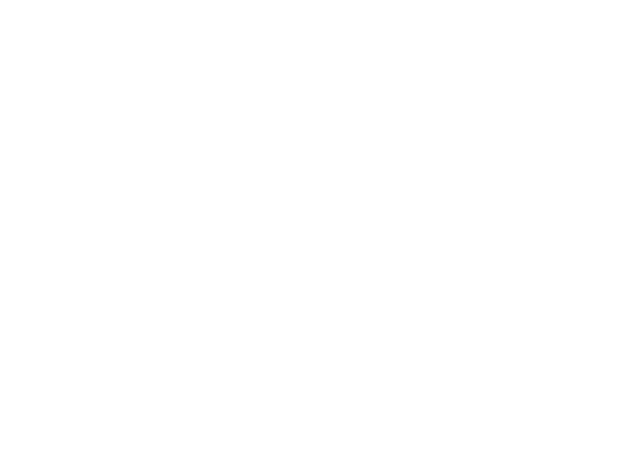
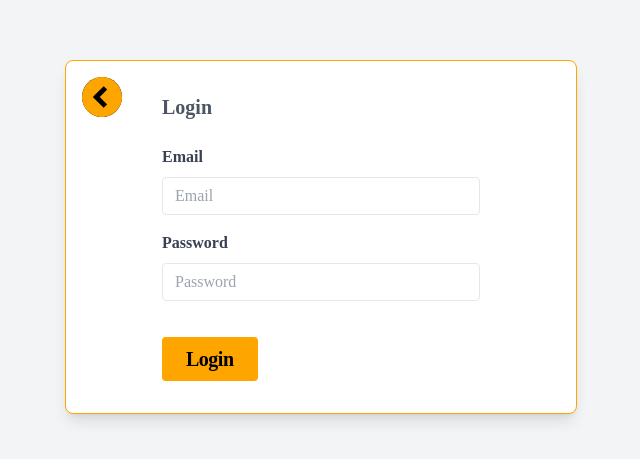
Before and after one commit to mndacium/candle-supplies-manager, a Next.js app: page /login in a window 1280 px wide. Shown: the part 163-622 px from the top of the page, without its empty margins (319-959 px from the left). Built offline with nearby package versions, Linux system fonts and the light colour scheme.

Commit message:
Created login page with auth and validation

```diff
--- a/src/components/DonateButton.tsx
+++ /dev/null
@@ -1,8 +0,0 @@
-export interface IDonateButton {
-  }
-
-  const DonateButton: React.FC<IDonateButton> = () => {
-    return <></>;
-  };
-
-  export default DonateButton;
--- a/src/components/Header.tsx
+++ b/src/components/Header.tsx
@@ -84,7 +84,7 @@ const Header: React.FC<IHeader> = () => {
                   <div className="z-1 relative"> Замовити свічки</div>
                 </Link>
               </li>
-              <li className="nav-item">
+              <li className="nav-item lg:hidden">
                 <Link
                   href="/donate"
                   className="px-3 py-4 flex relative uppercase font-bold leading-snug hover:opacity-75 lg:button-animation"
--- a/src/components/Layout.tsx
+++ b/src/components/Layout.tsx
@@ -1,6 +1,6 @@
 import Header from "./Header";
 import Footer from "./Footer";
-import DonateButton from "./DonateButton";
+
 
 export interface ILayout {
   children: React.ReactNode;
--- a/src/components/LoginButton.tsx
+++ /dev/null
@@ -1,16 +0,0 @@
-
-export interface ILoginButton {
-
-
-  }
-
-  const LoginButton: React.FC<ILoginButton> = () => {
-
-
-    return (
-       <h1>log</h1>
-
-    );
-  };
-
-  export default LoginButton;
--- /dev/null
+++ b/src/components/LoginForm.tsx
@@ -0,0 +1,125 @@
+import { FormEventHandler, useState } from "react";
+import Link from "next/link";
+import { signInWithEmailAndPassword, getAuth } from "firebase/auth";
+import { initFirebase } from "@/firebase/config";
+import { useRouter } from "next/navigation";
+import { FirebaseError } from "firebase/app";
+
+interface LoginFormProps {}
+
+const LoginForm: React.FC<LoginFormProps> = () => {
+  const [email, setEmail] = useState("");
+  const [password, setPassword] = useState("");
+  const [error, setError] = useState<string|null>(null);
+  initFirebase();
+  const auth = getAuth();
+  const handleSubmit: FormEventHandler<HTMLFormElement> = async (event) => {
+    event.preventDefault();
+    try {
+      const userCredential = await signInWithEmailAndPassword(
+        auth,
+        email,
+        password
+      );
+      setError(null);
+      // Login successful, redirect to news page
+      router.push("/news");
+    } catch (error) {
+      switch ((error as FirebaseError).code) {
+        case "auth/wrong-password":
+          setError("Invalid email or password");
+          break;
+        case "auth/user-not-found":
+          setError("User not found");
+          break;
+        default:
+          setError("An error occurred. Please try again later.");
+      }
+
+
+      // Display error message to user
+    }
+  };
+  const router = useRouter();
+
+  return (
+    <form
+      onSubmit={handleSubmit}
+      className="w-full max-w-lg px-24 py-8 bg-white rounded-lg shadow-lg relative border-[1px] border-phOrange"
+    >
+      <h2 className="text-xl font-bold mb-6">Login</h2>
+      <Link
+        href="/news"
+        className="absolute top-0 left-0 m-4 text-gray-700 hover:text-gray-900"
+      >
+        <div className="absolute top-0 left-0 bg-black rounded-full">
+          <svg
+            fill="#FFA500"
+            height="40px"
+            width="40px"
+            version="1.1"
+            id="Capa_1"
+            xmlns="http://www.w3.org/2000/svg"
+            viewBox="0 0 490 490"
+          >
+            <g>
+              <path d="M245,0C109.7,0,0,109.7,0,245s109.7,245,245,245s245-109.7,245-245S380.3,0,245,0z M308.2,335.5l-42.7,42.7L175,287.7 L132.3,245l42.7-42.7l90.5-90.5l42.7,42.7L217.8,245L308.2,335.5z" />
+            </g>
+          </svg>
+        </div>
+      </Link>
+      {error && (
+        <div className="w-full bg-orange-100 border-l-4 border-phOrange text-orange-700 p-4 mb-4 relative " role="alert">
+        <div className="w-[75%]">{error}</div>
+        <button className="absolute top-0 bottom-0 right-2" onClick={() => setError(null)}>
+              <svg className="h-6 w-6" xmlns="http://www.w3.org/2000/svg" fill="none" viewBox="0 0 24 24" stroke="currentColor" aria-hidden="true">
+                <path stroke-linecap="round" stroke-linejoin="round" stroke-width="2" d="M6 18L18 6M6 6l12 12" />
+              </svg>
+        </button>
+      </div>
+      )}
+
+      <div className="mb-4">
+        <label className="block text-gray-700 font-bold mb-2" htmlFor="email">
+          Email
+        </label>
+        <input
+          className="appearance-none border rounded w-full py-2 px-3 text-gray-700 leading-tight focus:outline-none focus:shadow-outline hover:border-[1px] hover:border-phOrange focus:border-[1px] focus:border-phOrange"
+          id="email"
+          type="email"
+          placeholder="Email"
+          value={email}
+          onChange={(e) => setEmail(e.target.value)}
+          required
+        />
+      </div>
+      <div className="mb-6">
+        <label
+          className="block text-gray-700 font-bold mb-2"
+          htmlFor="password"
+        >
+          Password
+        </label>
+        <input
+          className="appearance-none border rounded w-full py-2 px-3 text-gray-700 mb-3 leading-tight focus:outline-none focus:shadow-outline  hover:border-[1px] hover:border-phOrange focus:border-[1px] focus:border-phOrange"
+          id="password"
+          type="password"
+          placeholder="Password"
+          value={password}
+          onChange={(e) => setPassword(e.target.value)}
+          required
+        />
+      </div>
+      <div className="flex items-center justify-between">
+        <button
+          className="bg-phOrange transition ease-in-out hover:-translate-y-1 hover:scale-110  duration-200  leading-none tracking-tight text-xl font-bold py-3 px-6 rounded "
+          type="submit"
+        >
+          Login
+        </button>
+      </div>
+    </form>
+  );
+};
+
+export default LoginForm;
--- a/src/components/Slider.tsx
+++ b/src/components/Slider.tsx
@@ -22,7 +22,7 @@ const Carousel: React.FC<ICarousel> = ({ slides }) => {
   };
 
   return (
-    <div className="container h-[40vh] w-[100%] xl:w-[70%] m-auto relative ">
+    <div className="container h-[60vh] w-[100%] xl:w-[70%] m-auto relative ">
       <div
         style={{ backgroundImage: `url(${slides[currIndex]})` }}
         className="w-full h-full bg-center  bg-cover bg-no-repeat"
--- a/src/pages/candles.tsx
+++ b/src/pages/candles.tsx
@@ -11,6 +11,7 @@ const inter = Inter({ subsets: ["latin"] });
 export default function Home() {
   return (
     <>
+
       <Head>
         <title>Каталог свічок</title>
         <meta name="description" content="Каталог свічок" />
@@ -27,7 +28,7 @@ export default function Home() {
             </Link>
           </h2>
         </div>
-        <div className="w-[90%] mx-auto mt-10 flex  justify-center">
+        <div className="w-[90%] mx-auto mt-10 flex flex-col lg:flex-row  justify-center">
           <CandleCard
             image="/candle1.png"
             size="Мала"
--- a/src/pages/login.tsx
+++ b/src/pages/login.tsx
@@ -1,30 +1,12 @@
 import Head from 'next/head'
 
 import { Inter } from 'next/font/google'
-import { signInWithEmailAndPassword, getAuth } from "firebase/auth";
-import { initFirebase } from "@/firebase/config";
-import { useRouter } from 'next/navigation';
+
+import LoginForm from '@/components/LoginForm';
 const inter = Inter({ subsets: ['latin'] })
 
 export default function Home() {
-  const router = useRouter();
-  initFirebase();
-  const auth = getAuth();
-  const signIn = async (phone: string, password: string) => {
-    try{
-      const result = signInWithEmailAndPassword(auth, phone, password).then((userCredential) => {
-        // Signed in
-        const user = userCredential.user;
-        router.push('/news')
-        // ...
-      });
-    }
-    catch(error){
-      console.log(error)
-    }
 
-
-  };
   return (
     <>
       <Head>
@@ -33,6 +15,7 @@ export default function Home() {
         <meta name="viewport" content="width=device-width, initial-scale=1" />
         <link rel="icon" href="/favicon.ico" />
       </Head>
+      <div className="bg-gray-100 min-h-screen flex justify-center items-center "><LoginForm/></div>
 
      </>
 
--- a/src/pages/news.tsx
+++ b/src/pages/news.tsx
@@ -1,7 +1,7 @@
 import Head from "next/head";
 
 import { Inter } from "next/font/google";
-import LoginButton from "@/components/LoginButton";
+
 import Link from "next/link";
 import type { ReactElement } from 'react'
 import Layout from "@/components/Layout";
@@ -25,7 +25,8 @@ export default function Home() {
       </Head>
       <main className="container">
         <h1 className="text-center ">Новини та звіти</h1>
-        <Link href={"/login"}>login</Link>
+        <div className="text-center"><p>Щоб додавати новини необхідно зайти як  <Link href={"/login"} className="text-2xl  text-phOrange">адміністратор</Link></p></div>
+
 
       </main>
     </>
--- a/src/styles/globals.css
+++ b/src/styles/globals.css
@@ -34,7 +34,7 @@
     }
 
     .nav-item{
-        @apply  relative mx-2 overflow-visible
+        @apply mx-2 overflow-visible
     }
 
   }
```
Also changed, not shown: src/components/CandleCard.tsx (+4 -4 lines), src/pages/index.tsx (+21 -28 lines).
